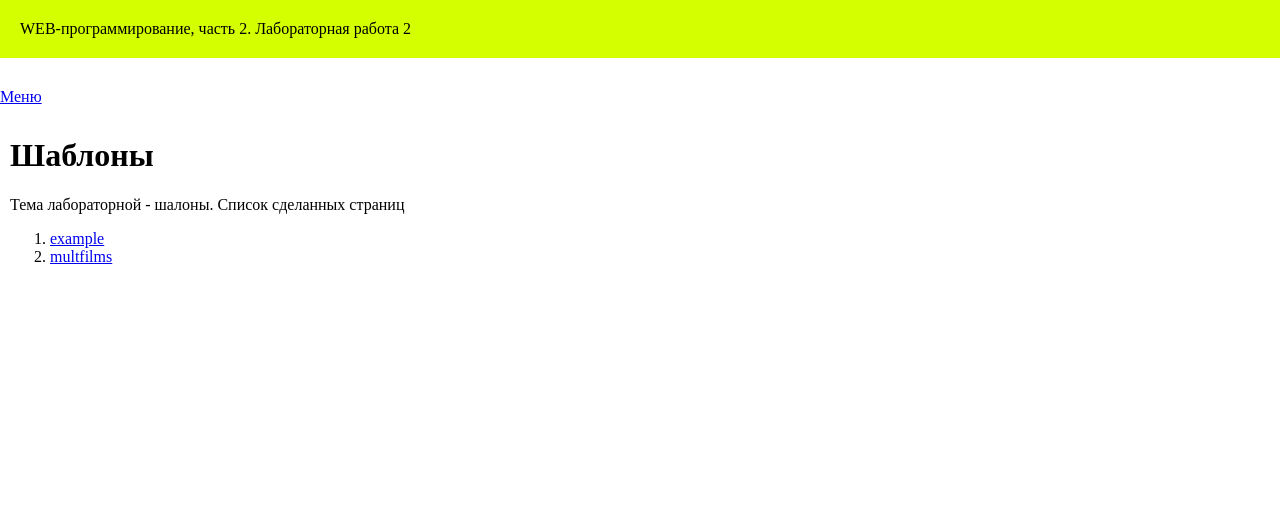
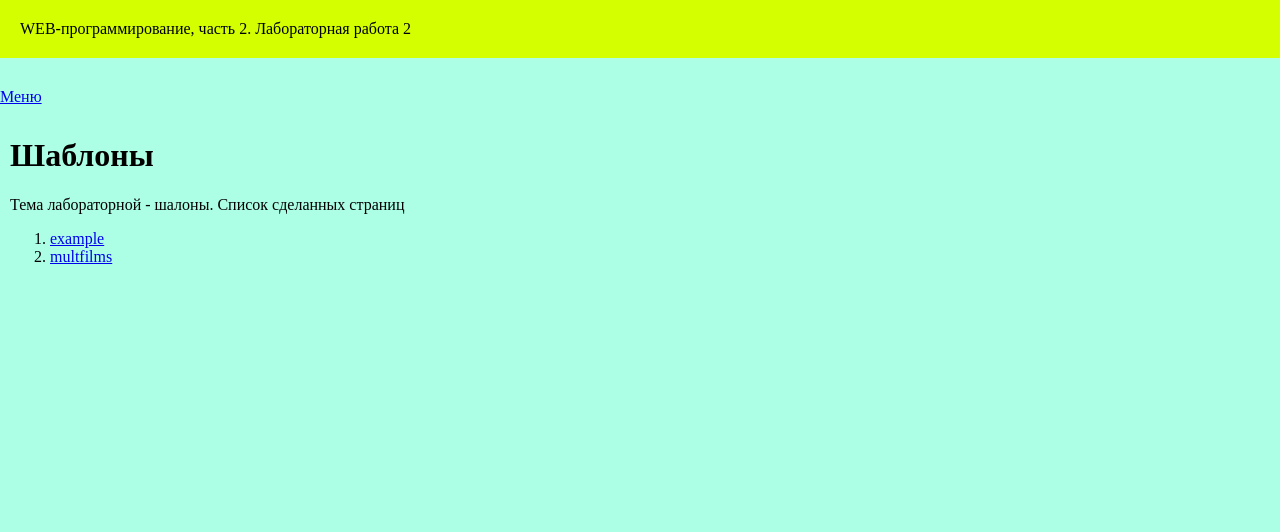
Before and after one commit to AlexandraVerh/-web-programming-labs-2, a Flask app: page /lab2/ in a window 1280 px wide. Shown: the top 532 px of the page. Run offline with Flask 3, Linux system fonts and the light colour scheme.

Commit message:
изменение фона

```diff
--- a/static/main.css
+++ b/static/main.css
@@ -1,5 +1,6 @@
 body{
     margin: 0;
+    background: rgb(172, 255, 229);
 }
 
 main {
```
